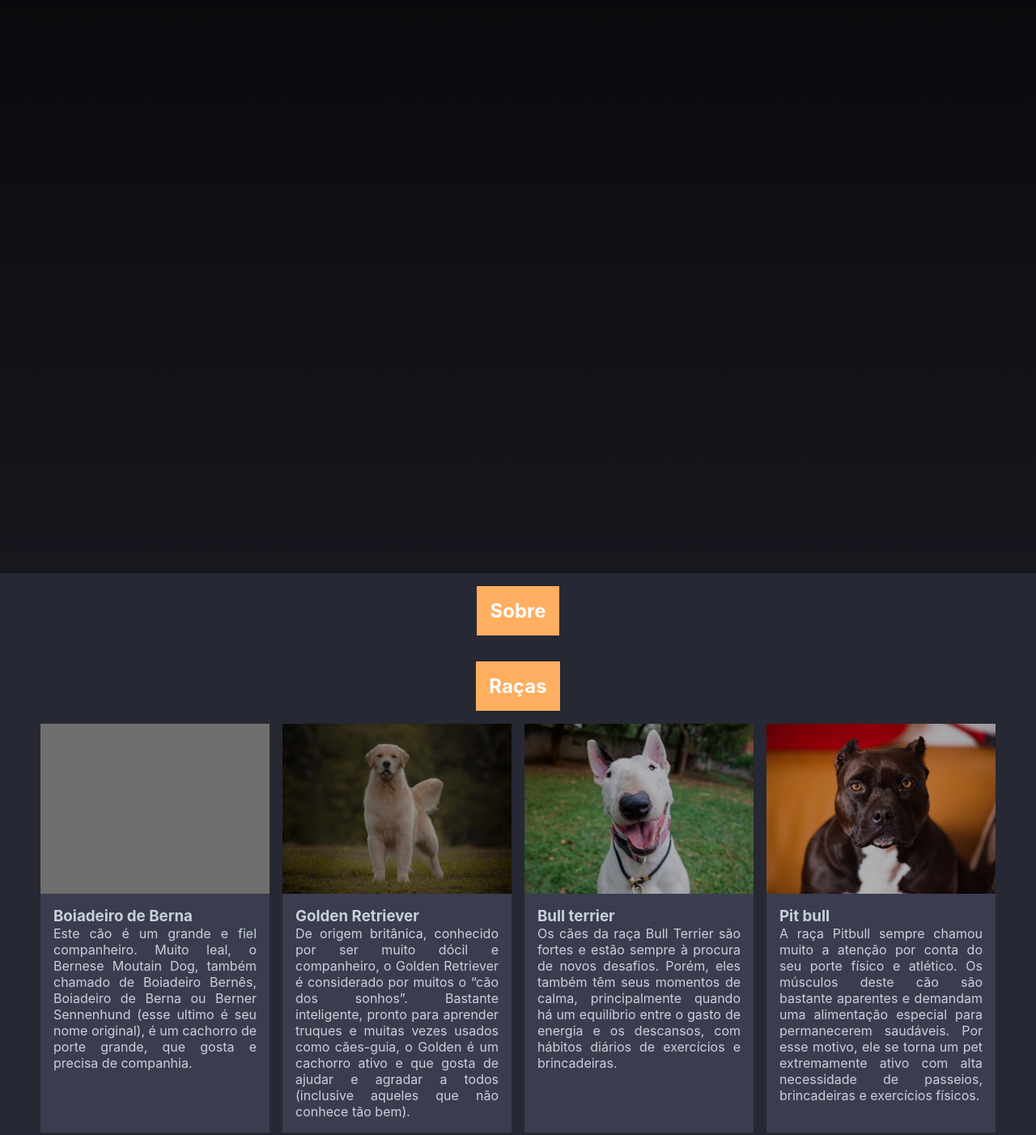
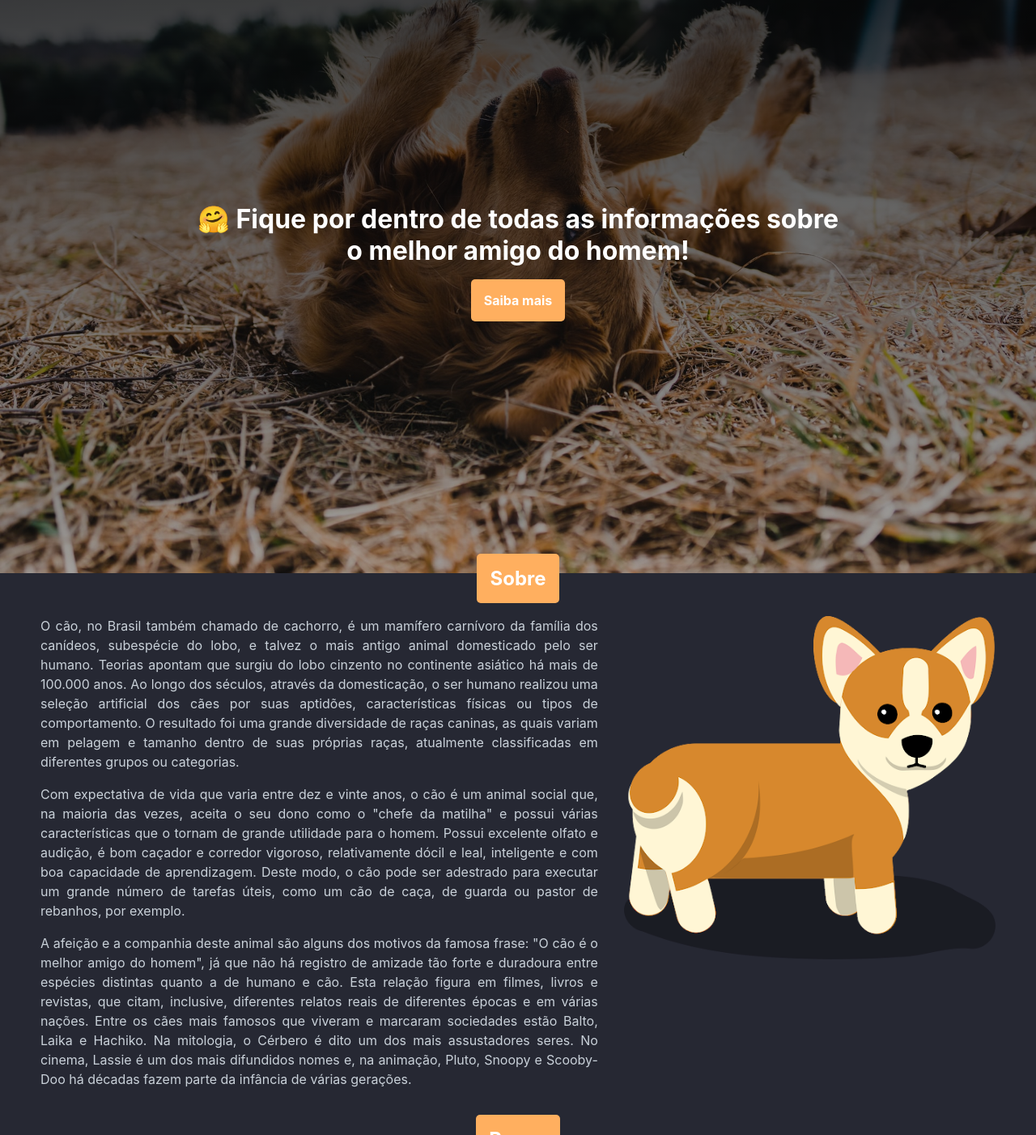
Before and after one commit to lui7henrique/digitalhouse-ctd-frontend-1-checkpoint, a plain HTML site: page index.html in a window 1280 px wide. Shown: the part 92-1494 px from the top of the page at 81% size. Drawn offline with nearby package versions, Linux system fonts and the light colour scheme; grey boxes are pictures that could not be loaded.

Commit message:
feat: about section

```diff
--- a/css/banner.css
+++ b/css/banner.css
@@ -1,8 +1,48 @@
 #banner {
-  background: linear-gradient(rgba(0, 0, 0, 0.8), rgba(0, 0, 0, 0.4)),
-    url(../img/banner.jpg);
+  background: linear-gradient(rgba(0, 0, 0, 0.8), rgba(0, 0, 0, 0.3)),
+    url(../img/banner5.jpg);
   background-size: cover;
   background-attachment: fixed;
   width: 100vw;
   height: 100vh;
 }
+
+#banner-infos {
+  display: flex;
+  align-items: center;
+  justify-content: center;
+  flex-direction: column;
+  text-align: center;
+  gap: 1rem;
+  padding: 1rem;
+  height: 100%;
+
+  color: white;
+}
+
+#banner-infos h3 {
+  max-width: 800px;
+  font-size: 2rem;
+}
+
+#banner-infos a {
+  text-decoration: none;
+  border: none;
+  outline: none;
+  padding: 1rem;
+  color: white;
+  font-weight: bold;
+  background: var(--primary);
+  border-radius: 5px;
+  transition: all 0.2s ease-in-out;
+}
+
+#banner-infos a:hover {
+  filter: brightness(0.8);
+}
+
+@media (max-width: 720px) {
+  #banner {
+    background-position-x: 50%;
+  }
+}
--- a/css/header.css
+++ b/css/header.css
@@ -34,11 +34,19 @@ header nav {
   margin-top: 7px;
 }
 
+header li {
+  list-style: none;
+}
+
 header a {
   text-decoration: none;
   color: var(--white);
   transition: all 0.2s ease-in-out;
   font-weight: 600;
+}
+
+a:active {
+  color: red;
 }
 
 header nav a:hover {
@@ -48,7 +56,7 @@ header nav a:hover {
 #subscribe {
   padding: 0.5rem 1rem;
   background: var(--primary);
-  border-radius: 15px;
+  border-radius: 5px;
 }
 
 #subscribe:hover {
--- /dev/null
+++ b/css/sobre.css
@@ -0,0 +1,23 @@
+.sobre {
+  display: grid;
+  grid-template-columns: 3fr 2fr;
+  gap: 2rem;
+}
+
+@media (max-width: 768px) {
+  .sobre {
+    grid-template-columns: 1fr;
+  }
+}
+
+.sobre img {
+  width: 100%;
+}
+
+.sobre .texto {
+  display: flex;
+  flex-direction: column;
+  gap: 1rem;
+  text-align: justify;
+  line-height: 1.5;
+}
--- a/css/styles.css
+++ b/css/styles.css
@@ -53,9 +53,15 @@ main {
   padding: 1rem;
 }
 
+section.secao:nth-child(2) {
+  margin-top: -40px;
+}
+
 section h2 {
   color: white;
   background: var(--primary);
   padding: 1rem;
   display: inline-block;
+  border-radius: 5px;
+  transition: all 0.2s ease-in-out;
 }
--- a/index.html
+++ b/index.html
@@ -8,8 +8,12 @@
     <link rel="stylesheet" href="./css/header.css" />
     <link rel="stylesheet" href="./css/racas.css" />
     <link rel="stylesheet" href="./css/banner.css" />
+    <link rel="stylesheet" href="./css/sobre.css" />
+    <link rel="shortcut icon" href="./img/favicon.png" />
+    <script src="jquery-3.5.1.min.js"></script>
     <title>Doguinhos</title>
   </head>
+
   <body>
     <header>
       <div>
@@ -24,14 +28,65 @@
             <a href="#autores">Autores</a>
           </nav>
         </div>
-        <a href="" id="subscribe">Inscreva-se</a>
+        <a href="" target="" id="subscribe">Inscreva-se</a>
       </div>
     </header>
     <main>
-      <section id="banner"></section>
+      <section id="banner">
+        <div id="banner-infos">
+          <h3>
+            🤗 Fique por dentro de todas as informações sobre o melhor amigo do
+            homem!
+          </h3>
+          <a href="#sobre">Saiba mais</a>
+        </div>
+      </section>
 
       <!-- sobre -->
-      <section id="sobre" class="secao"><h2>Sobre</h2></section>
+      <section id="sobre" class="secao">
+        <h2>Sobre</h2>
+        <section class="sobre">
+          <div class="texto">
+            <p>
+              O cão, no Brasil também chamado de cachorro, é um mamífero
+              carnívoro da família dos canídeos, subespécie do lobo, e talvez o
+              mais antigo animal domesticado pelo ser humano. Teorias apontam
+              que surgiu do lobo cinzento no continente asiático há mais de
+              100.000 anos. Ao longo dos séculos, através da domesticação, o ser
+              humano realizou uma seleção artificial dos cães por suas aptidões,
+              características físicas ou tipos de comportamento. O resultado foi
+              uma grande diversidade de raças caninas, as quais variam em
+              pelagem e tamanho dentro de suas próprias raças, atualmente
+              classificadas em diferentes grupos ou categorias.
+            </p>
+            <p>
+              Com expectativa de vida que varia entre dez e vinte anos, o cão é
+              um animal social que, na maioria das vezes, aceita o seu dono como
+              o "chefe da matilha" e possui várias características que o tornam
+              de grande utilidade para o homem. Possui excelente olfato e
+              audição, é bom caçador e corredor vigoroso, relativamente dócil e
+              leal, inteligente e com boa capacidade de aprendizagem. Deste
+              modo, o cão pode ser adestrado para executar um grande número de
+              tarefas úteis, como um cão de caça, de guarda ou pastor de
+              rebanhos, por exemplo.
+            </p>
+            <p>
+              A afeição e a companhia deste animal são alguns dos motivos da
+              famosa frase: "O cão é o melhor amigo do homem", já que não há
+              registro de amizade tão forte e duradoura entre espécies distintas
+              quanto a de humano e cão. Esta relação figura em filmes, livros e
+              revistas, que citam, inclusive, diferentes relatos reais de
+              diferentes épocas e em várias nações. Entre os cães mais famosos
+              que viveram e marcaram sociedades estão Balto, Laika e Hachiko. Na
+              mitologia, o Cérbero é dito um dos mais assustadores seres. No
+              cinema, Lassie é um dos mais difundidos nomes e, na animação,
+              Pluto, Snoopy e Scooby-Doo há décadas fazem parte da infância de
+              várias gerações.
+            </p>
+          </div>
+          <img src="./img/dog.png" alt="" />
+        </section>
+      </section>
 
       <!-- raças de cães -->
       <section id="racas" class="secao">
```
Also changed, not shown: img/banner2.jpg (added), img/banner3.jpg (added), img/banner4.jpg (added), img/banner5.jpg (added), img/dog-png-Transparent-Images.png (added), img/dog.png (added), img/favicon.png (added), 1 other file.
